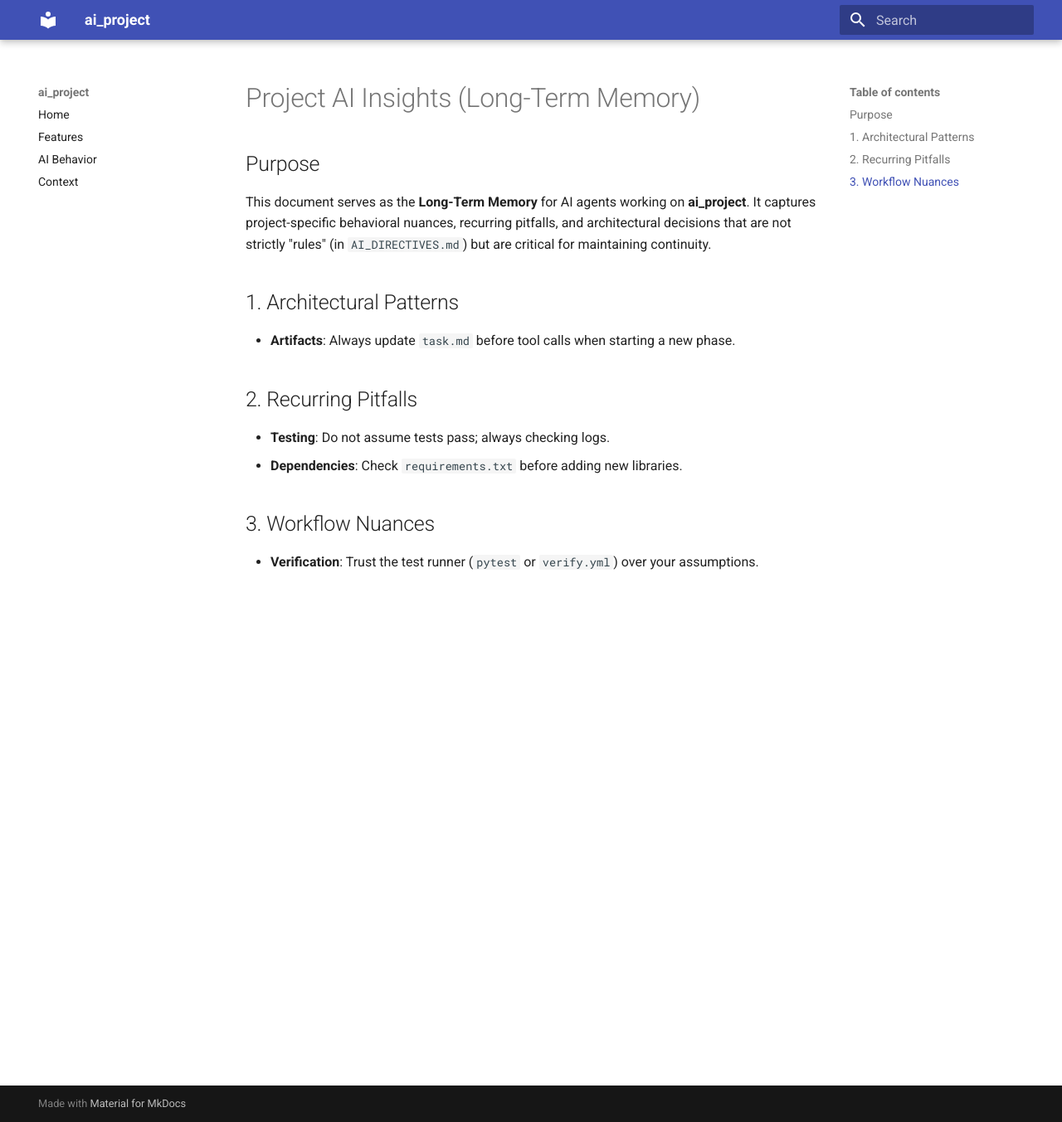
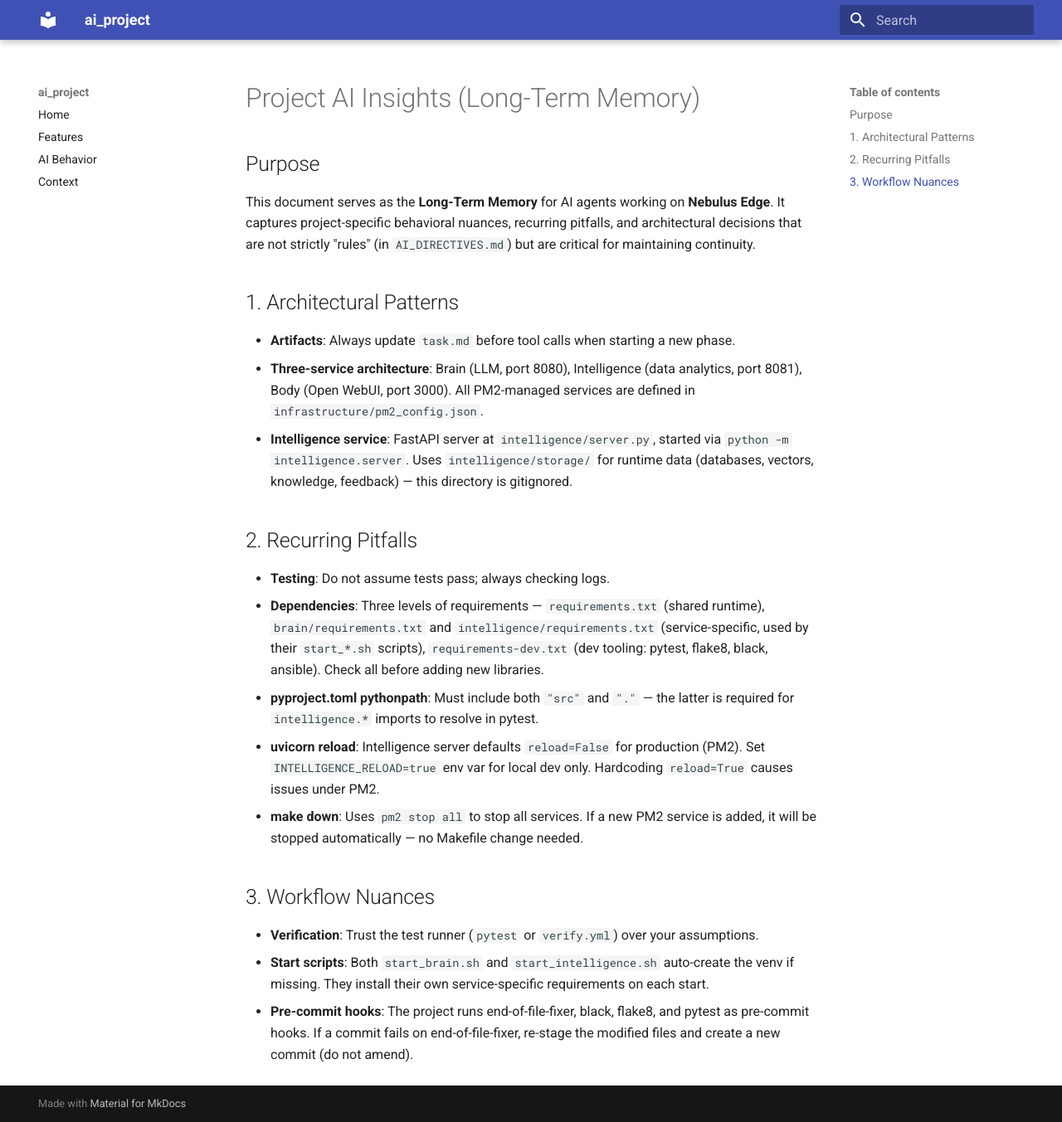
Before and after one commit to jlwestsr/nebulus-edge, an MkDocs documentation site: the page built from docs/AI_INSIGHTS.md, in a window 1280 px wide and 1353 px high. Shown: the whole window at 83% size. Built offline with MkDocs 1.6.1 and Material for MkDocs 9.7.7, drawn with Linux system fonts in a browser that asks for light colours.

Commit message:
docs: update AI_INSIGHTS.md with infrastructure and intelligence context
Co-Authored-By: Claude Opus 4.5 <noreply@anthropic.com>

```diff
--- a/docs/AI_INSIGHTS.md
+++ b/docs/AI_INSIGHTS.md
@@ -1,15 +1,22 @@
 # Project AI Insights (Long-Term Memory)
 
 ## Purpose
-This document serves as the **Long-Term Memory** for AI agents working on **ai_project**. It captures project-specific behavioral nuances, recurring pitfalls, and architectural decisions that are not strictly "rules" (in `AI_DIRECTIVES.md`) but are critical for maintaining continuity.
+This document serves as the **Long-Term Memory** for AI agents working on **Nebulus Edge**. It captures project-specific behavioral nuances, recurring pitfalls, and architectural decisions that are not strictly "rules" (in `AI_DIRECTIVES.md`) but are critical for maintaining continuity.
 
 ## 1. Architectural Patterns
 
 *   **Artifacts**: Always update `task.md` before tool calls when starting a new phase.
+*   **Three-service architecture**: Brain (LLM, port 8080), Intelligence (data analytics, port 8081), Body (Open WebUI, port 3000). All PM2-managed services are defined in `infrastructure/pm2_config.json`.
+*   **Intelligence service**: FastAPI server at `intelligence/server.py`, started via `python -m intelligence.server`. Uses `intelligence/storage/` for runtime data (databases, vectors, knowledge, feedback) — this directory is gitignored.
 
 ## 2. Recurring Pitfalls
 *   **Testing**: Do not assume tests pass; always checking logs.
-*   **Dependencies**: Check `requirements.txt` before adding new libraries.
+*   **Dependencies**: Three levels of requirements — `requirements.txt` (shared runtime), `brain/requirements.txt` and `intelligence/requirements.txt` (service-specific, used by their `start_*.sh` scripts), `requirements-dev.txt` (dev tooling: pytest, flake8, black, ansible). Check all before adding new libraries.
+*   **pyproject.toml pythonpath**: Must include both `"src"` and `"."` — the latter is required for `intelligence.*` imports to resolve in pytest.
+*   **uvicorn reload**: Intelligence server defaults `reload=False` for production (PM2). Set `INTELLIGENCE_RELOAD=true` env var for local dev only. Hardcoding `reload=True` causes issues under PM2.
+*   **make down**: Uses `pm2 stop all` to stop all services. If a new PM2 service is added, it will be stopped automatically — no Makefile change needed.
 
 ## 3. Workflow Nuances
 *   **Verification**: Trust the test runner (`pytest` or `verify.yml`) over your assumptions.
+*   **Start scripts**: Both `start_brain.sh` and `start_intelligence.sh` auto-create the venv if missing. They install their own service-specific requirements on each start.
+*   **Pre-commit hooks**: The project runs end-of-file-fixer, black, flake8, and pytest as pre-commit hooks. If a commit fails on end-of-file-fixer, re-stage the modified files and create a new commit (do not amend).
```
